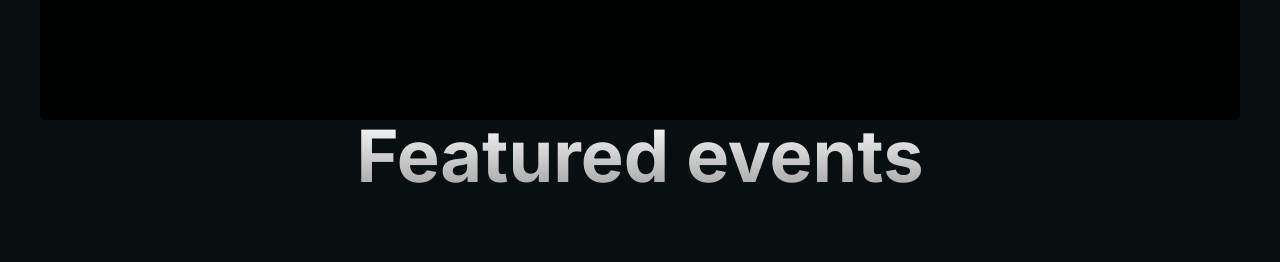
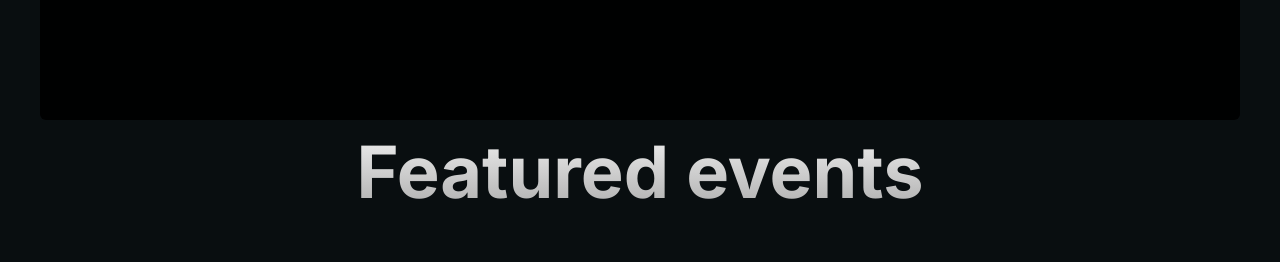
Before and after one commit to Ayushman-Saha/arma-next-24, a Next.js app: page /events in a window 1280 px wide. Shown: the part 420-682 px from the top of the page. Built offline with nearby package versions, Linux system fonts and the light colour scheme.

Commit message:
featured events css

```diff
--- a/src/app/events/page.tsx
+++ b/src/app/events/page.tsx
@@ -29,10 +29,10 @@ function EventPage() {
         </div>
 
         </div>
-        <div className='text-4xl md:text-7xl mb-16 font-bold text-center bg-clip-text text-transparent bg-gradient-to-b from-neutral-50 to-neutral-400 bg-opacity-50'>
+        <div className='text-4xl md:text-7xl mb-16 p-4 font-bold text-center bg-clip-text text-transparent bg-gradient-to-b from-neutral-50 to-neutral-400 bg-opacity-50'>
             Featured events
         </div>
-        <div >
+        <div className='mt-2' >
             <CardScroll content={featuredEvents}/>
         </div>
 
--- a/src/components/events/FeaturedEventCard.tsx
+++ b/src/components/events/FeaturedEventCard.tsx
@@ -28,7 +28,7 @@ function FeaturedEventCard({i,id,eventName, eventDesc, eventImage, range, target
 
 
   return (
-        <div className=' h-screen flex items-center justify-center sticky top-0' ref={container}>
+        <div className=' h-screen flex items-start justify-center sticky top-0' ref={container}>
         <motion.div className='mx-auto h-[500px] w-10/12 flex flex-col relative rounded-xl p-8 origin-top bg-zinc-900 m-4 border-y-2 border-x-2 border-white' style={{scale, top:`calc(-5vh + ${i * 25}px)`}}>
         <h2 className='m-0 text-4xl md:text-4xl font-bold text-center bg-clip-text text-transparent bg-gradient-to-b from-gray-50 to-white bg-opacity-50'>{eventName}</h2>
             <div className='flex h-full mt-8 items justify-around'>
--- a/src/components/footer/footer.tsx
+++ b/src/components/footer/footer.tsx
@@ -21,7 +21,7 @@ function Footer() {
       </div>
           </a>
           <p className='text-white text-bold'>
-           For any queries conatct us at <a className='underline' href='mailto:cnc@iiserb.ac.in'>cnc@iiserb.ac.in</a>
+           For any queries contact us at <a className='underline' href='mailto:cnc@iiserb.ac.in'>cnc@iiserb.ac.in</a>
             </p>
           <p className='text-white text-sm'>
             Developed by <a href='https://www.linkedin.com/in/divya-sharma-285894258/' className='underline'>Divya</a> , <a href='https://www.linkedin.com/in/ayushman-saha/' className='underline'>Ayushman</a> and  <a href='https://www.linkedin.com/in/d33panshuraj/' className='underline'>Deepanshu</a>
```
